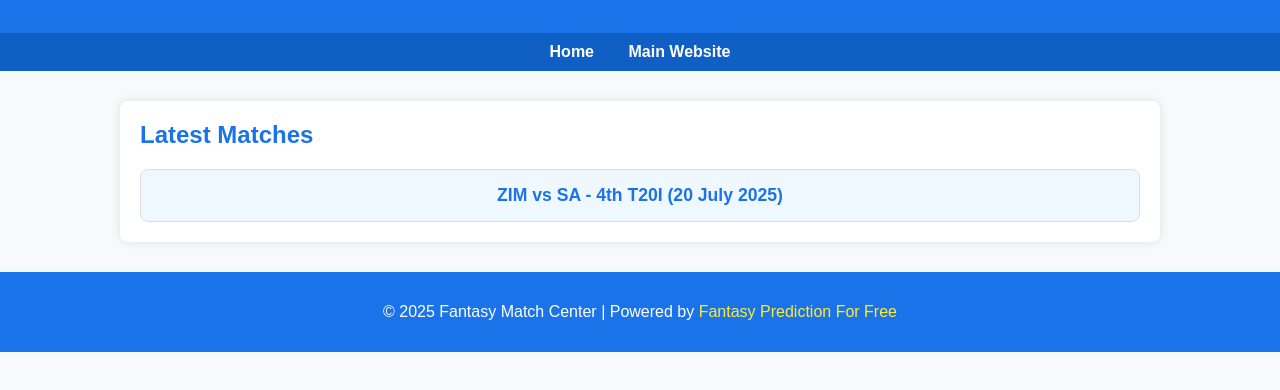
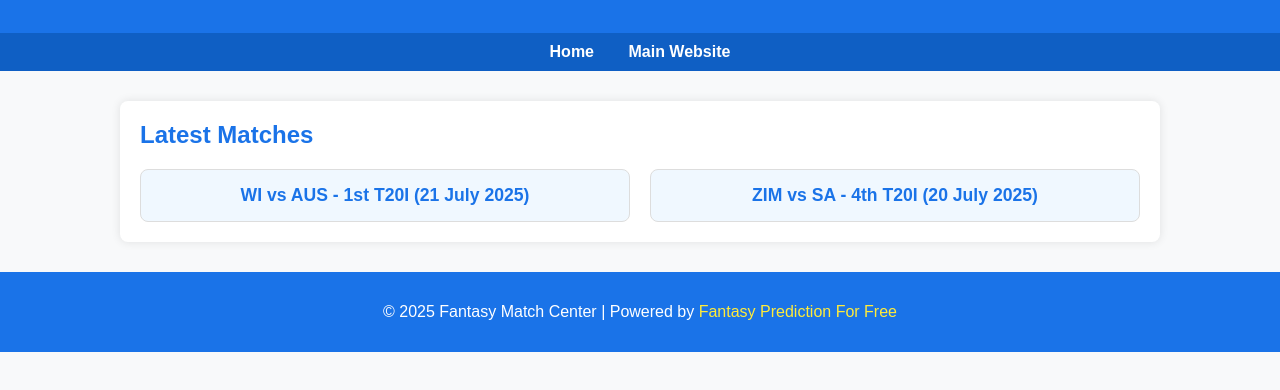
Before and after one commit to fantasytips/fantasyauto, a plain HTML site: page index.html in a window 1280 px wide. Shown: the part 94-484 px from the top of the page. Drawn offline with Linux system fonts and the light colour scheme.

Commit message:
Update index.html

```diff
--- a/index.html
+++ b/index.html
@@ -105,9 +105,12 @@
         <div class="matches">
             <!-- Match 1 -->
             <div class="match-card">
+                <a href="/wi-vs-aus/">WI vs AUS - 1st T20I (21 July 2025)</a>
+            </div>
+            <!-- Match 2 -->
+            <div class="match-card">
                 <a href="/zim-vs-sa/">ZIM vs SA - 4th T20I (20 July 2025)</a>
             </div>
-            <!-- Future matches will be added here -->
         </div>
     </main>
 
```
